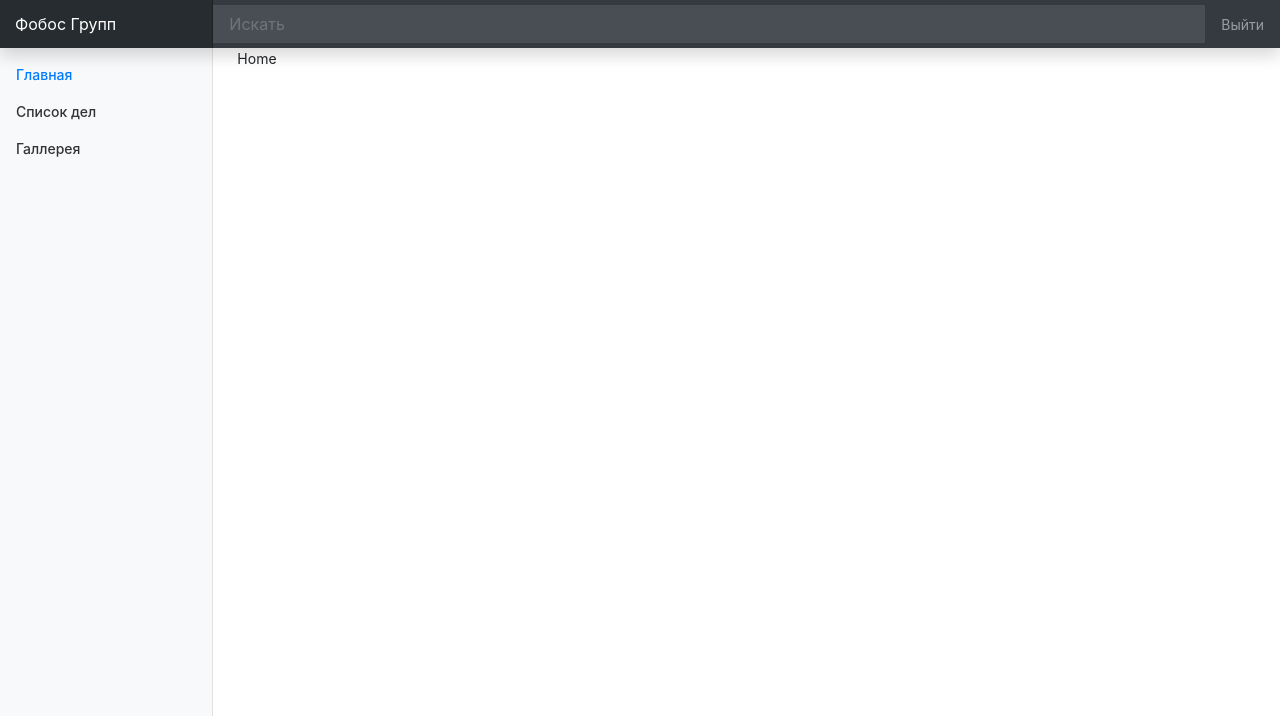
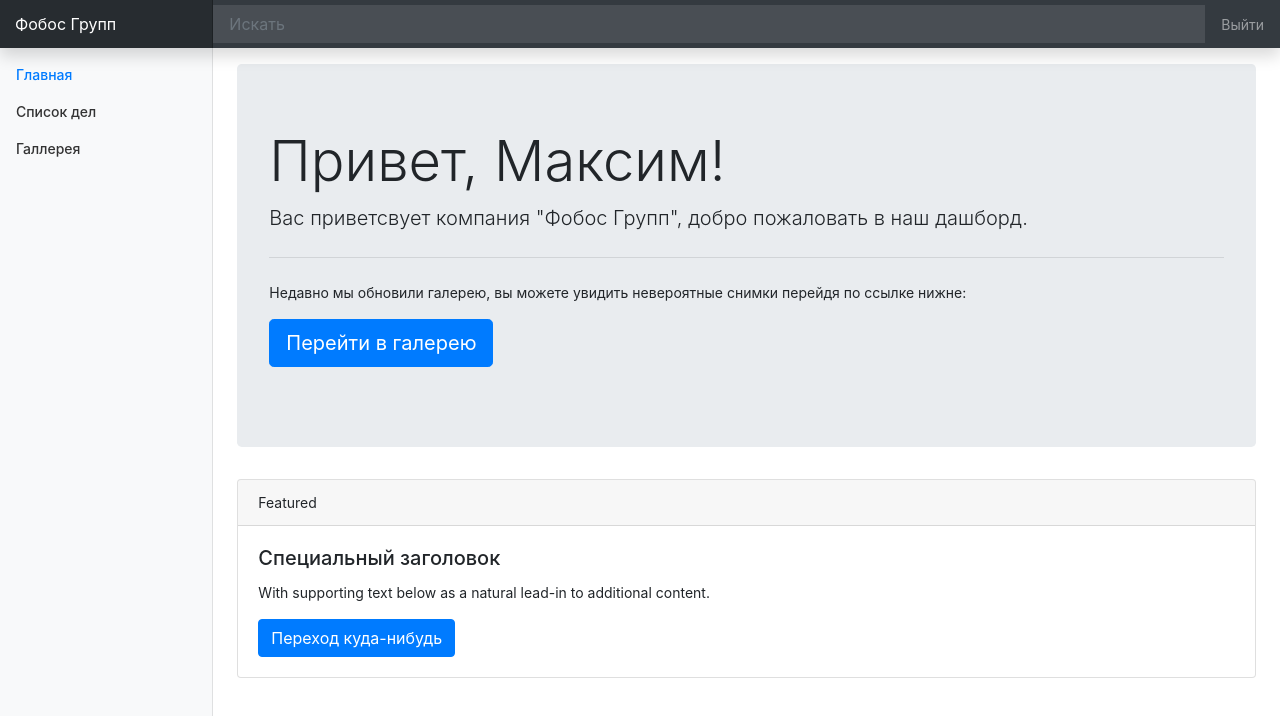
Before and after one commit to MaximProger/vue-dashboard, a Vue app: page / in a window 1280 px wide. Shown: the top 716 px of the page. Built offline with nearby package versions, Linux system fonts and the light colour scheme.

Commit message:
started home app and addition Intro component

```diff
--- /dev/null
+++ b/src/components/Home/CommentItem.vue
@@ -0,0 +1,22 @@
+<template>
+  <div class="card">
+    <div class="card-header">
+      Featured
+    </div>
+    <div class="card-body">
+      <h5 class="card-title">Специальный заголовок</h5>
+      <p class="card-text">
+        With supporting text below as a natural lead-in to additional content.
+      </p>
+      <a href="#" class="btn btn-primary">Переход куда-нибудь</a>
+    </div>
+  </div>
+</template>
+
+<script>
+export default {
+  name: 'commentsitem'
+}
+</script>
+
+<style lang="sass" scoped></style>
--- /dev/null
+++ b/src/components/Home/Comments.vue
@@ -0,0 +1,15 @@
+<template>
+  <CommentItem />
+</template>
+
+<script>
+import CommentItem from '@/components/Home/CommentItem'
+export default {
+  name: 'comments',
+  components: {
+    CommentItem
+  }
+}
+</script>
+
+<style lang="sass" scoped></style>
--- /dev/null
+++ b/src/components/Home/Intro.vue
@@ -0,0 +1,27 @@
+<template>
+  <div class="jumbotron">
+    <h1 class="display-4">Привет, {{ name }}!</h1>
+    <p class="lead">
+      Вас приветсвует компания "Фобос Групп", добро пожаловать в наш дашборд.
+    </p>
+    <hr class="my-4" />
+    <p>
+      Недавно мы обновили галерею, вы можете увидить невероятные снимки перейдя
+      по ссылке нижне:
+    </p>
+    <p class="lead">
+      <router-link class="btn btn-primary btn-lg" to="/gallery" role="button"
+        >Перейти в галерею</router-link
+      >
+    </p>
+  </div>
+</template>
+
+<script>
+export default {
+  name: 'intro',
+  props: ['name']
+}
+</script>
+
+<style lang="sass" scoped></style>
--- a/src/components/TodoList.vue
+++ b/src/components/Todo/TodoList.vue
@@ -21,7 +21,7 @@
 </template>
 
 <script>
-import TodoItem from '@/components/TodoItem'
+import TodoItem from '@/components/Todo/TodoItem'
 export default {
   name: 'todolist',
   components: {
--- a/src/views/Home.vue
+++ b/src/views/Home.vue
@@ -1,15 +1,24 @@
 <template>
   <div>
-    Home
+    <div class="mt-3">
+      <Intro :name="name" />
+    </div>
+    <Comments />
   </div>
 </template>
 
 <script>
-// @ is an alias to /src
-
+import Intro from '@/components/Home/Intro'
+import Comments from '@/components/Home/Comments'
 export default {
   name: 'Home',
-  components: {}
+  components: {
+    Intro,
+    Comments
+  },
+  data: () => ({
+    name: 'Максим'
+  })
 }
 </script>
 
--- a/src/views/Todo.vue
+++ b/src/views/Todo.vue
@@ -7,7 +7,7 @@
 </template>
 
 <script>
-import TodoList from '@/components/TodoList'
+import TodoList from '@/components/Todo/TodoList'
 export default {
   name: 'todo',
   components: {
```
Also changed, not shown: src/components/Home/Form.vue (added, +31 -0 lines), src/components/Todo/TodoItem.vue (renamed from src/components/TodoItem.vue).
